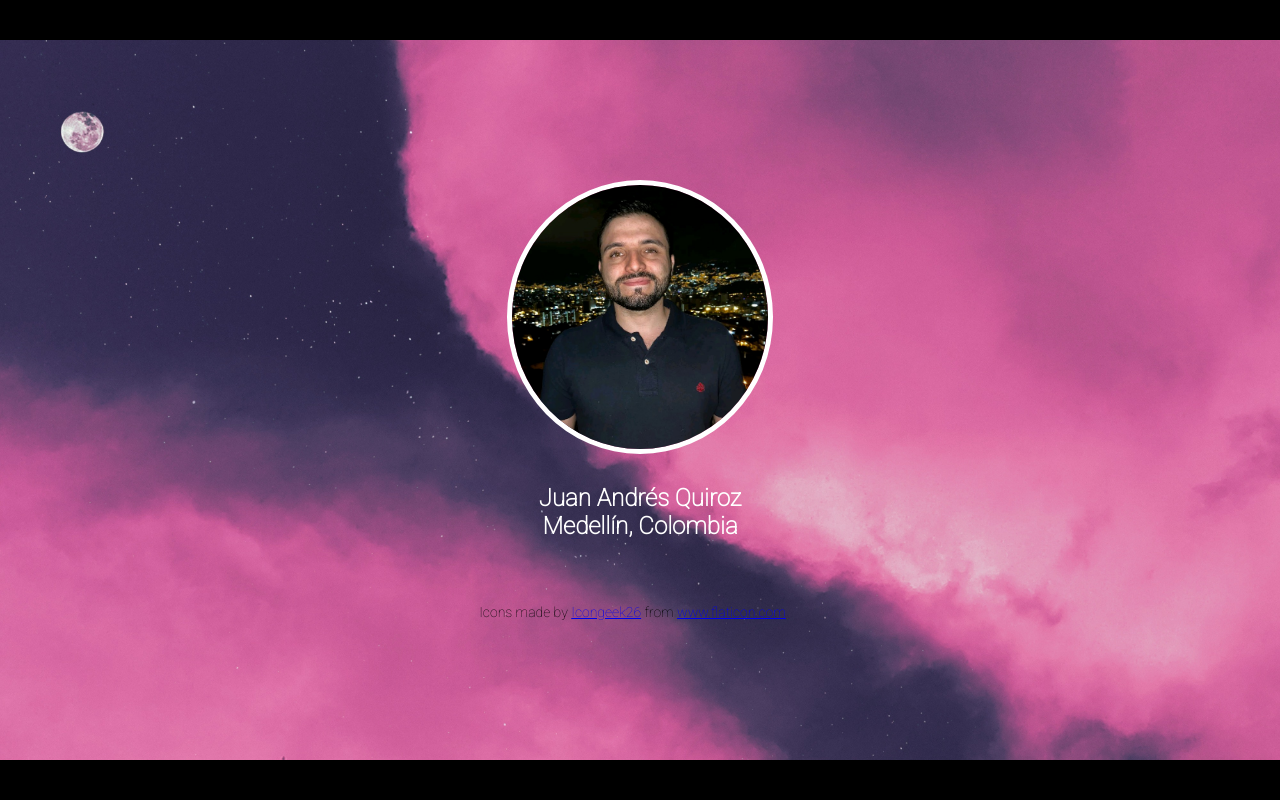
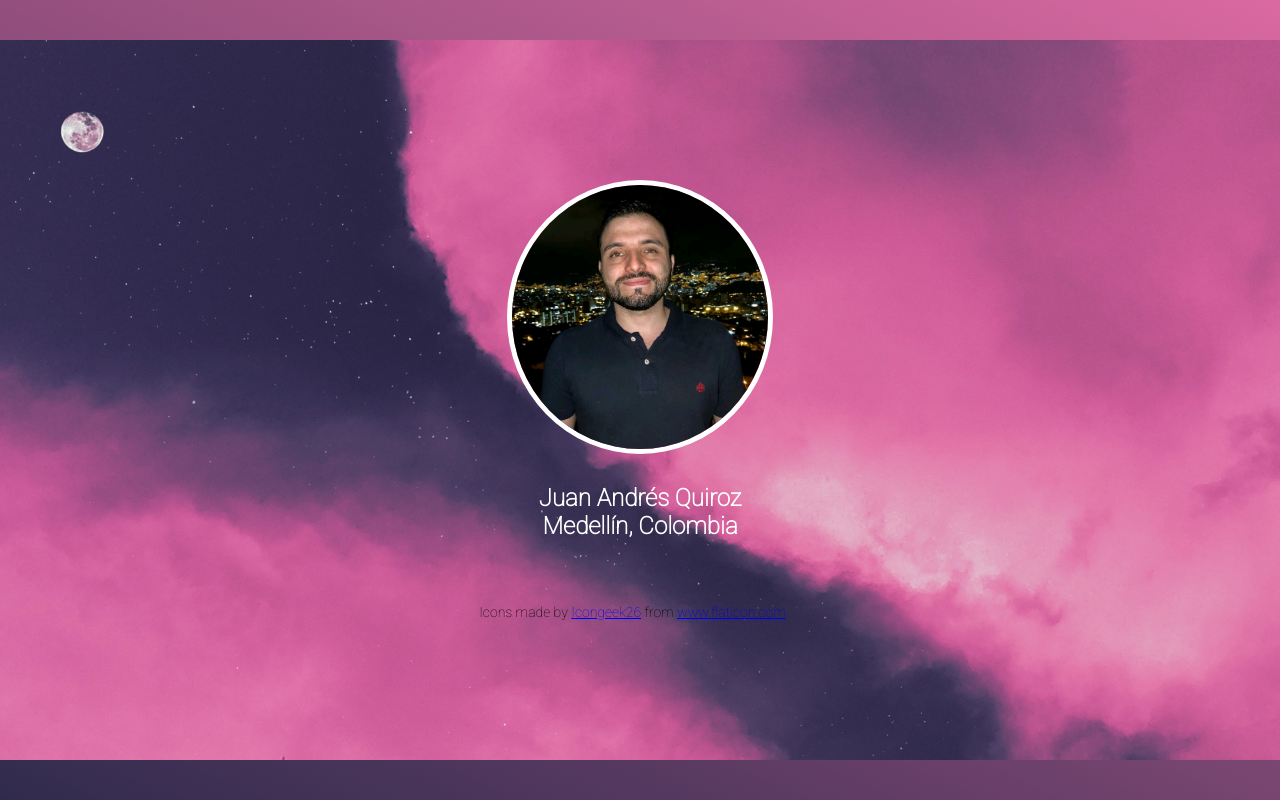
Before and after one commit to juanan150/juanan150.github.io, a plain HTML site: page index.html in a window 1280 px wide. Drawn offline with Linux system fonts and the light colour scheme.

Commit message:
Agrego gradiente al background del sitio

```diff
--- a/assets/css/main.css
+++ b/assets/css/main.css
@@ -9,7 +9,7 @@ body {
     justify-content: center;
     align-items: center;
     min-height: 100vh;
-  background-color: black;
+    background: linear-gradient(24deg, rgba(48, 43, 77, 1) 0%, rgba(218, 105, 161, 1) 100%);
 }
 
 .main {
@@ -54,5 +54,6 @@ body {
 .main--footer {
     font-size: 14px;
     margin-top: 5%;
-  padding-right: 15px;;
+    padding-right: 15px;
+    ;
 }
```
Lines whose indentation alone changed are shown as unchanged.
